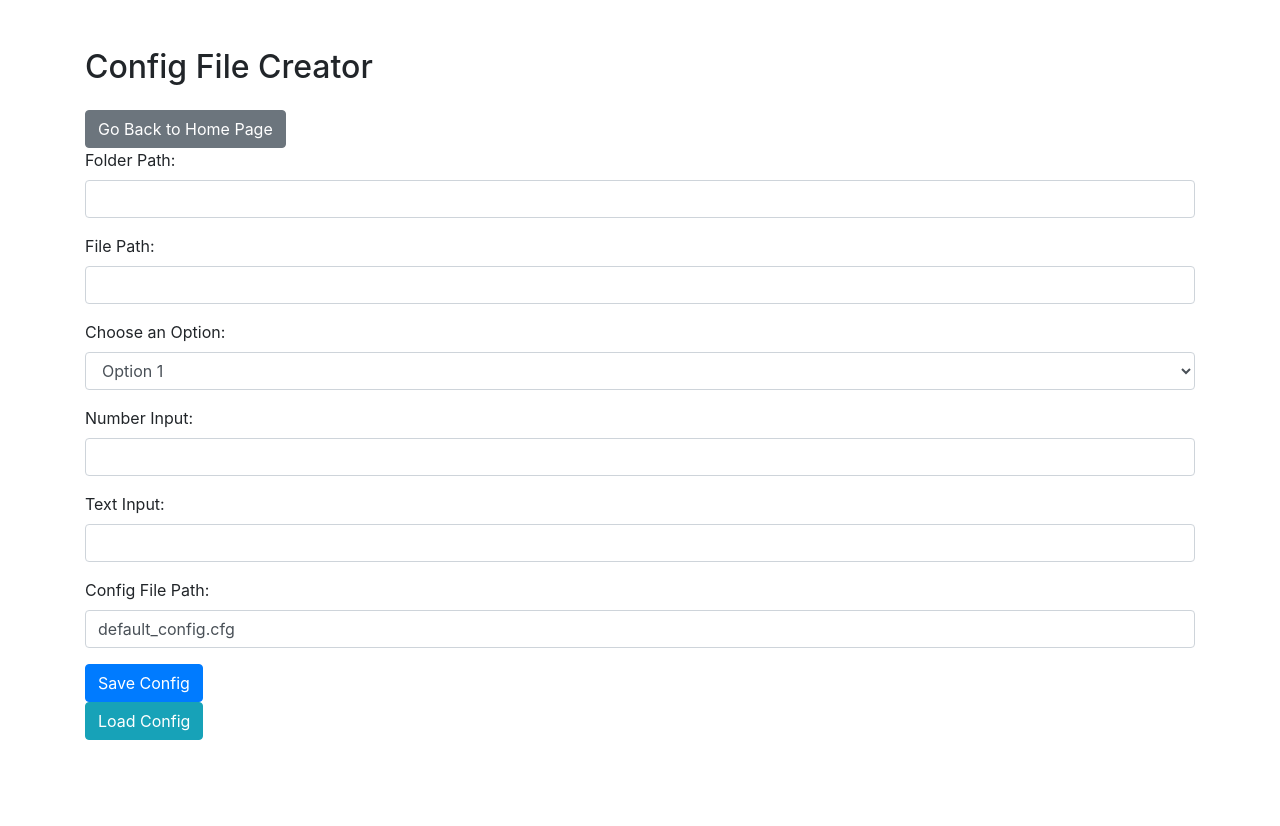
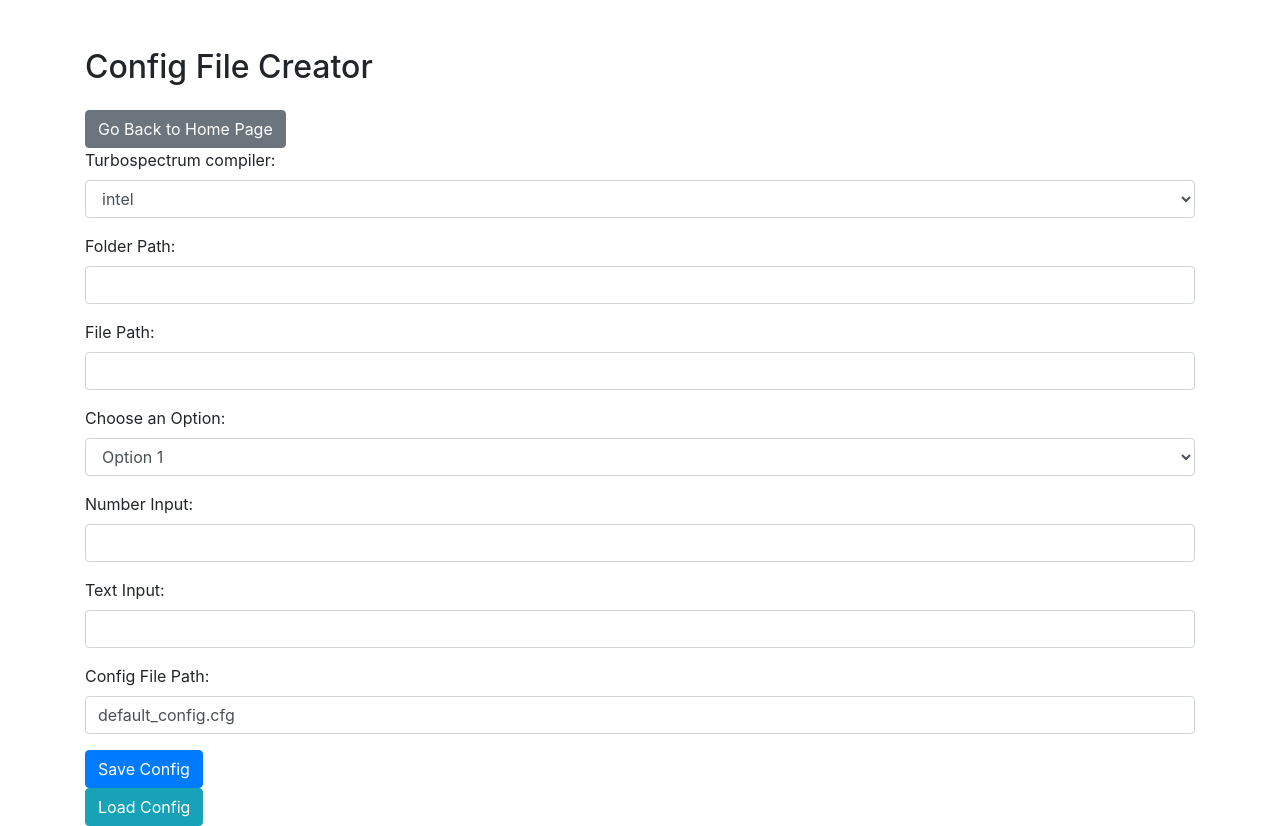
Before and after one commit to stormnick/TSGuiPy, a Flask app: page /config in a window 1280 px wide. Before the commit the page ends 740 px from the top, so only its background shows below. Run offline with Flask 3, Linux system fonts and the light colour scheme; some libraries are stand-ins or nearby versions.

Commit message:
config works w/ several sections now

```diff
--- a/src/app.py
+++ b/src/app.py
@@ -50,7 +50,9 @@ def get_plot():
 def config():
     config_path = request.form.get('configPath', DEFAULT_CONFIG_PATH)
     if request.method == 'POST':
-        config_data = {
+        config_data = {}
+        config_data['turbospectrum_compiler'] = {'compiler': request.form['turbospectrum_compiler__compiler']}
+        config_data['default'] = {
             'folderpath': request.form['folderPath'],
             'filepath': request.form['filePath'],
             'optionselect': request.form['optionSelect'],
@@ -58,6 +60,7 @@ def config():
             'textinput': request.form['textInput']
         }
         save_config(config_data, config_path)
+        config_data = load_config(config_path)
         # Redirect or show a success message
     else:
         config_data = load_config(DEFAULT_CONFIG_PATH)
@@ -70,7 +73,8 @@ def save_config(config_data, config_path):
         # throw warning
         return
     config = configparser.ConfigParser()
-    config['DEFAULT'] = config_data
+    for section in config_data:
+        config[section] = config_data[section]
     with open(config_path, 'w') as configfile:
         config.write(configfile)
 
@@ -88,7 +92,15 @@ def handle_load_config():
 def load_config(config_path):
     config = configparser.ConfigParser()
     config.read(config_path)
-    return dict(config['DEFAULT'])  # Assuming 'DEFAULT' section in config file
+    # convert config to dict
+    config_dict = {}
+    print(config.sections())
+    for section in config.sections():
+        for key in config[section]:
+            new_key = f"{section}__{key}"
+            config_dict[new_key] = config[section][key]
+    print(config_dict)
+    return config_dict
 
 
 if __name__ == '__main__':
--- a/src/templates/config.html
+++ b/src/templates/config.html
@@ -26,16 +26,23 @@
         <a href="/" class="btn btn-secondary mt-3">Go Back to Home Page</a>
         <form action="/config" method="post">
             <div class="form-group">
+                <label for="turbospectrum_compiler__compiler">Turbospectrum compiler:</label>
+                <select class="form-control" id="turbospectrum_compiler__compiler" name="turbospectrum_compiler__compiler"  value="{{ config.get('turbospectrum_compiler__compiler', '') }}">
+                    <option>intel</option>
+                    <option>gnu</option>
+                </select>
+            </div>
+            <div class="form-group">
                 <label for="folderPath">Folder Path:</label>
-                <input type="text" class="form-control" id="folderPath" name="folderPath"  value="{{ config.get('folderpath', '') }}">
+                <input type="text" class="form-control" id="folderPath" name="folderPath"  value="{{ config.get('default__folderpath', '') }}">
             </div>
             <div class="form-group">
                 <label for="filePath">File Path:</label>
-                <input type="text" class="form-control" id="filePath" name="filePath"  value="{{ config.get('filepath', '') }}">
+                <input type="text" class="form-control" id="filePath" name="filePath"  value="{{ config.get('default__filepath', '') }}">
             </div>
             <div class="form-group">
                 <label for="optionSelect">Choose an Option:</label>
-                <select class="form-control" id="optionSelect" name="optionSelect"  value="{{ config.get('optionselect', '') }}">
+                <select class="form-control" id="optionSelect" name="optionSelect"  value="{{ config.get('default__optionselect', '') }}">
                     <option>Option 1</option>
                     <option>Option 2</option>
                     <option>Option 3</option>
@@ -43,11 +50,11 @@
             </div>
             <div class="form-group">
                 <label for="numberInput">Number Input:</label>
-                <input type="number" class="form-control" id="numberInput" name="numberInput"  value="{{ config.get('numberinput', '') }}">
+                <input type="number" class="form-control" id="numberInput" name="numberInput"  value="{{ config.get('default__numberinput', '') }}">
             </div>
             <div class="form-group">
                 <label for="textInput">Text Input:</label>
-                <input type="text" class="form-control" id="textInput" name="textInput"  value="{{ config.get('textinput', '') }}">
+                <input type="text" class="form-control" id="textInput" name="textInput"  value="{{ config.get('default__textinput', '') }}">
             </div>
             <div class="form-group">
                 <label for="configPath">Config File Path:</label>
```
